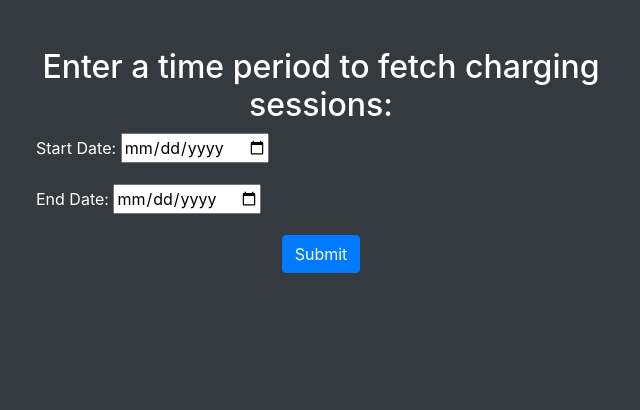
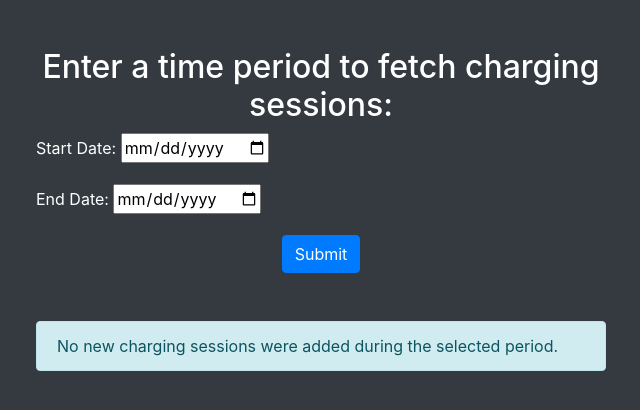
Before and after one commit to tordaro/joint_ownership_management, a Django app: page /charging/history in a window 1280 px wide. Shown: the top 410 px of the page, without its empty margins (319-959 px from the left). Run offline with Django 5.2, Linux system fonts and the light colour scheme; some libraries are stand-ins or nearby versions.

Commit message:
Remove use of session count

```diff
--- a/src/car_charging/templates/car_charging/history.html
+++ b/src/car_charging/templates/car_charging/history.html
@@ -51,7 +51,7 @@
         </div>
     {% endif %}
 
-    {% if not new_sessions_count and form.is_valid %}
+    {% if not new_sessions %}
         <div class="alert alert-info mt-5" role="alert">
             No new charging sessions were added during the selected period.
         </div>
```
